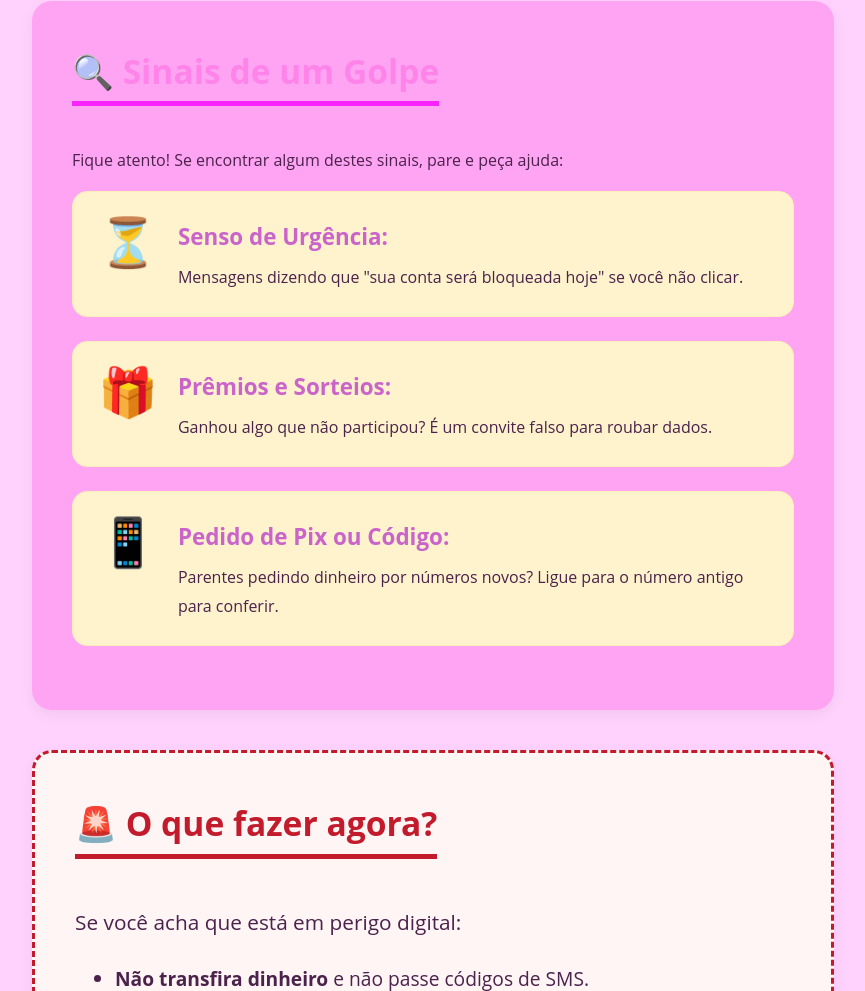
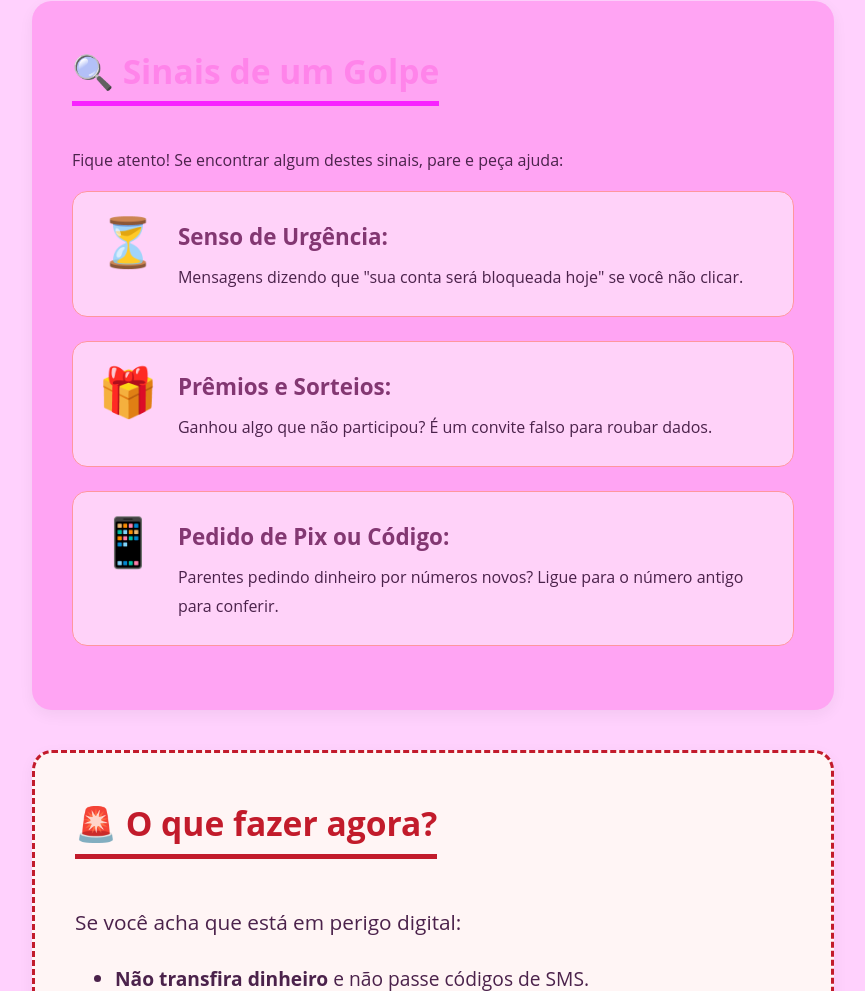
Before and after one commit to 0-sunshiine-0/tdfthd, a plain HTML site: page index.html in a window 1280 px wide. Shown: the part 1859-2850 px from the top of the page, without its empty margins (207-1072 px from the left). Drawn offline with Linux system fonts and the light colour scheme.

Commit message:
sghfhsgf

```diff
--- a/style.css
+++ b/style.css
@@ -123,10 +123,10 @@ h2 {
   display: flex;
   align-items: flex-start;
   margin-bottom: 1.5rem;
-  background: #fff3cd;
+  background: #ffd2f9;
   padding: 25px;
   border-radius: 15px;
-  border: 1px solid #ffeeba;
+  border: 1px solid #ff969e;
 }
 
 .alert-icon {
@@ -137,7 +137,7 @@ h2 {
 
 .alert-text b {
   display: block;
-  color: #ca64ca;
+  color: #833772;
   font-size: 1.4rem;
   margin-bottom: 5px;
 }
```
